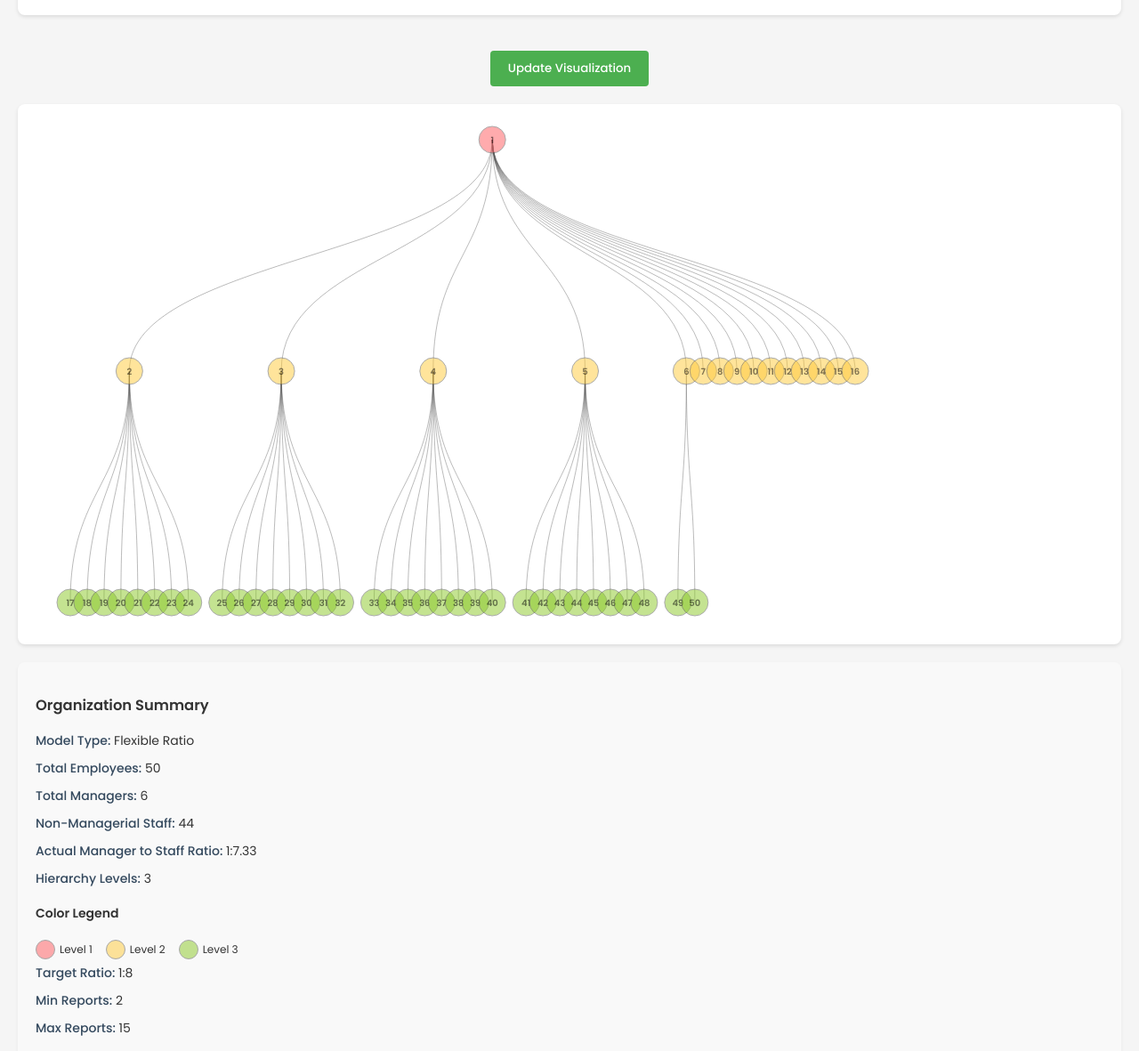
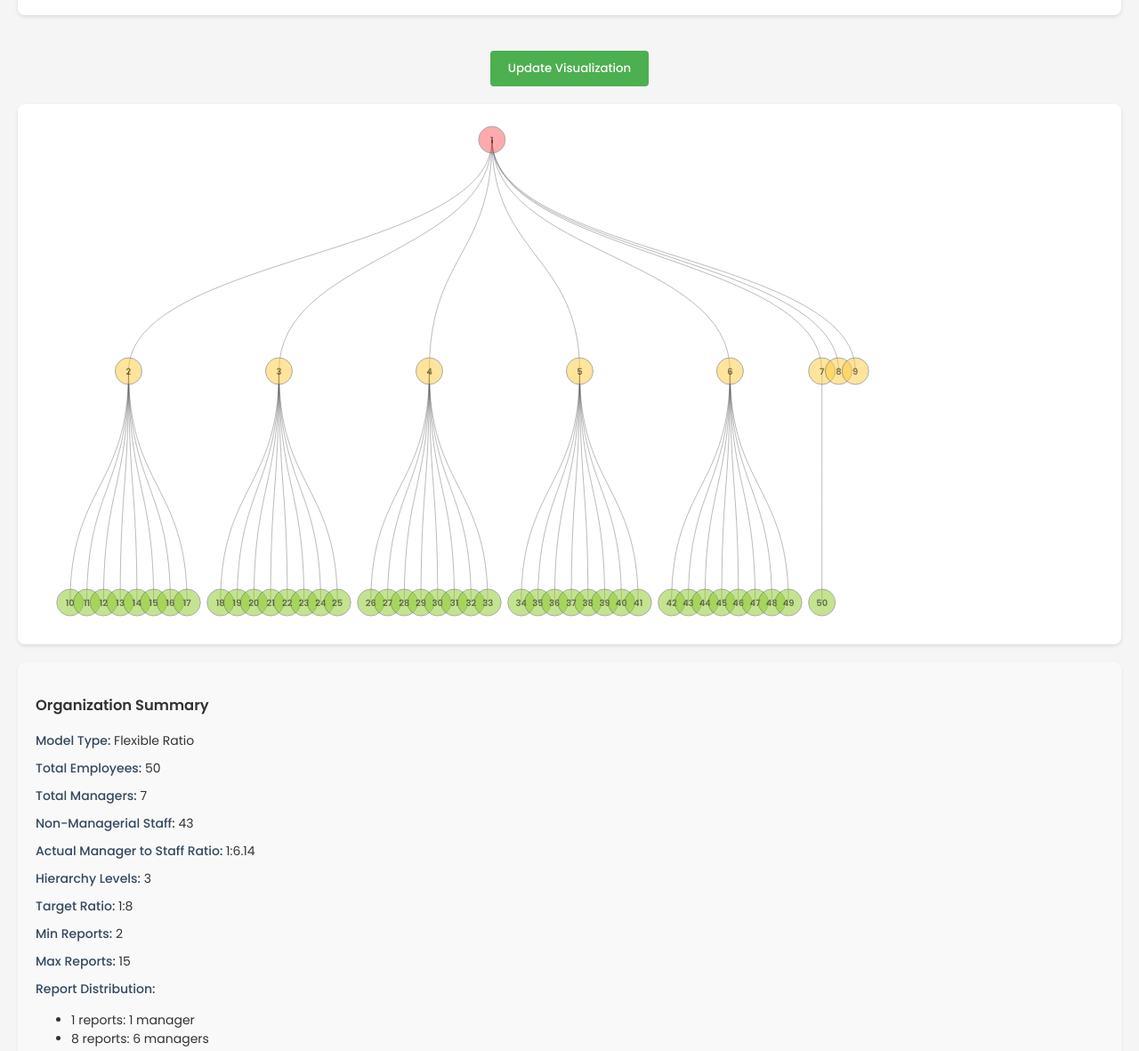
Before and after one commit to maudlin/org-levels-ratios, a plain HTML site: page index.html in a window 1280 px wide. Shown: the part 251-1432 px from the top of the page at 89% size. Drawn offline with nearby package versions, Linux system fonts and the light colour scheme.

Commit message:
Update report with additional detail

```diff
--- a/script.js
+++ b/script.js
@@ -80,37 +80,28 @@ function getLeafNodes(node) {
 function generateFlexible(params) {
   const { total, ratio, min, max } = params;
   let data = { id: "1", children: [] };
-    let remainingEmployees = total - 1;
+  let remainingEmployees = total - 1; // Subtract 1 for the root node
   let currentLevel = [data];
   let nextId = 2;
   let levels = 1;
 
   while (remainingEmployees > 0) {
       const newLevel = [];
-        let employeesThisLevel = Math.min(remainingEmployees, currentLevel.length * max);
-        let employeesDistributed = 0;
-
-        while (employeesDistributed < employeesThisLevel && remainingEmployees > 0) {
       for (const parent of currentLevel) {
-                if (parent.children.length < max && employeesDistributed < employeesThisLevel && remainingEmployees > 0) {
           const targetReports = Math.min(ratio, max, remainingEmployees);
-                    const actualReports = Math.max(min, Math.min(targetReports, max - parent.children.length));
+          const actualReports = Math.max(min, Math.min(targetReports, max, remainingEmployees));
 
           for (let i = 0; i < actualReports; i++) {
-                        const node = addEmployee(parent, nextId++);
+              const node = { id: nextId.toString(), children: [] };
+              parent.children.push(node);
               newLevel.push(node);
+              nextId++;
               remainingEmployees--;
-                        employeesDistributed++;
 
-                        if (employeesDistributed >= employeesThisLevel || remainingEmployees === 0) {
-                            break;
+              if (remainingEmployees === 0) break;
           }
-                    }
-                }
-                if (employeesDistributed >= employeesThisLevel || remainingEmployees === 0) {
-                    break;
-                }
-            }
+
+          if (remainingEmployees === 0) break;
       }
 
       if (newLevel.length > 0) {
@@ -284,6 +275,7 @@ function updateVisualization() {
 
 function updateLegend(root, params, levels) {
   const totalEmployees = params.total;
+  const totalNodes = root.descendants().length;
   const totalManagers = root.descendants().filter(d => d.children && d.children.length > 0).length;
   const nonManagerialStaff = totalEmployees - totalManagers;
   const actualRatio = totalManagers > 0 ? (nonManagerialStaff / totalManagers).toFixed(2) : "N/A";
@@ -296,21 +288,9 @@ function updateLegend(root, params, levels) {
       <div class="legend-item"><span class="legend-label">Non-Managerial Staff:</span> ${nonManagerialStaff}</div>
       <div class="legend-item"><span class="legend-label">Actual Manager to Staff Ratio:</span> 1:${actualRatio}</div>
       <div class="legend-item"><span class="legend-label">Hierarchy Levels:</span> ${levels}</div>
-      <h4>Color Legend</h4>
-      <div class="color-legend">
   `;
 
-    for (let i = 0; i < levels; i++) {
-        legendHTML += `
-            <div class="color-item">
-                <span class="color-swatch" style="background-color: ${colorScale(i)}; opacity: 0.5;"></span>
-                <span class="color-label">Level ${i + 1}</span>
-            </div>
-        `;
-    }
-
-    legendHTML += '</div>';
-
+  // Add model-specific information
   if (currentModel === "flexible") {
       legendHTML += `
           <div class="legend-item"><span class="legend-label">Target Ratio:</span> 1:${params.ratio}</div>
@@ -328,7 +308,46 @@ function updateLegend(root, params, levels) {
       `;
   }
 
+  // Add report distribution for all models
+  const reportDistribution = getReportDistribution(root);
+  legendHTML += `
+      <div class="legend-item"><span class="legend-label">Report Distribution:</span></div>
+      <ul>
+          ${Object.entries(reportDistribution).map(([reports, count]) =>
+              `<li>${reports} reports: ${count} manager${count !== 1 ? 's' : ''}</li>`
+          ).join('')}
+      </ul>
+  `;
+
+  // Add color legend
+  legendHTML += `
+      <h4>Color Legend</h4>
+      <div class="color-legend">
+  `;
+
+  for (let i = 0; i < levels; i++) {
+      legendHTML += `
+          <div class="color-item">
+              <span class="color-swatch" style="background-color: ${colorScale(i)}; opacity: 0.5;"></span>
+              <span class="color-label">Level ${i + 1}</span>
+          </div>
+      `;
+  }
+
+  legendHTML += '</div>';
+
   d3.select("#legend").html(legendHTML);
+}
+
+function getReportDistribution(root) {
+  const distribution = {};
+  root.descendants().forEach(node => {
+      if (node.children) {
+          const reportCount = node.children.length;
+          distribution[reportCount] = (distribution[reportCount] || 0) + 1;
+      }
+  });
+  return distribution;
 }
 
 // Event listeners
--- a/styles.css
+++ b/styles.css
@@ -110,6 +110,7 @@ h1 {
   border-radius: 4px;
   padding: 10px;
   margin-bottom: 10px;
+  visibility: hidden;
 }
 
 .color-legend {
```
Lines whose indentation alone changed are shown as unchanged.
